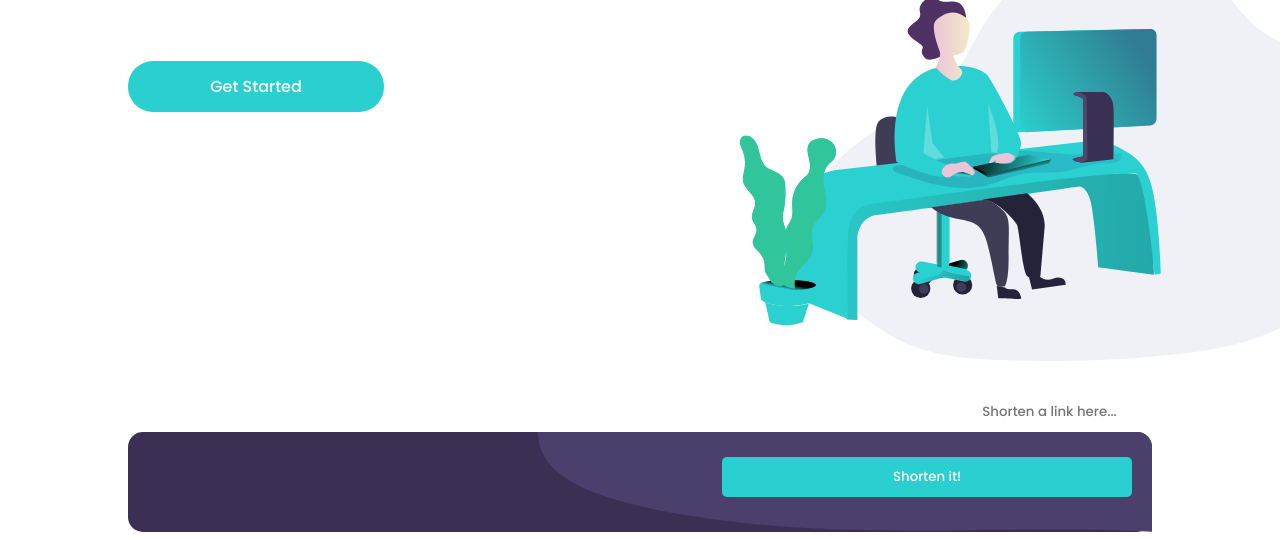
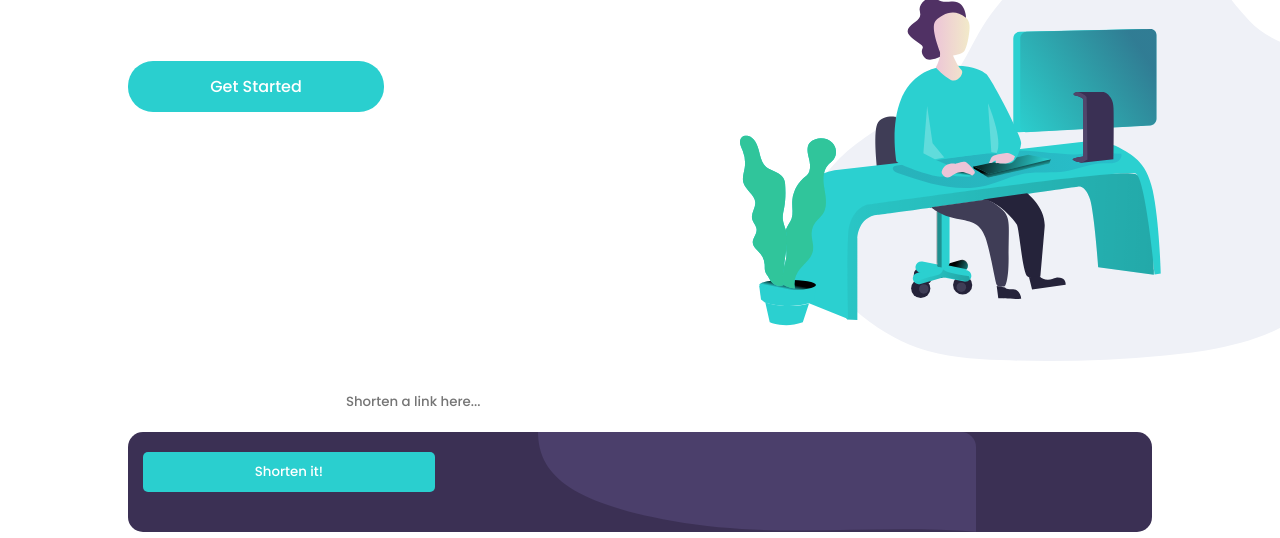
Before and after one commit to Yintii/shortly-site, a plain HTML site: page index.html in a window 1280 px wide. Shown: the part 414-952 px from the top of the page. Drawn offline with Linux system fonts and the light colour scheme.

Commit message:
trying to style the desktop site but it's conflicting with the previous styling so much I'm lost, i could just copy and zero out the changes overall while adding the new styling over it - seems necessary

```diff
--- a/styles.css
+++ b/styles.css
@@ -296,9 +296,21 @@ Desktop Styles
     input{
         width:40%;
     }
+    #shortener{
+        flex-flow:row nowrap;
+        justify-content: space-between;
+    }
+    input{
+        width:40%;
+    }
     #shorten-btn{
-        right:20px;
-        top:-25px;
+    }
+    #shorten-box{
+        left:-300px;
+    }
+    #shortener > img {
+        position: relative;
+
     }
     #menubtn{
         display:none;
```
